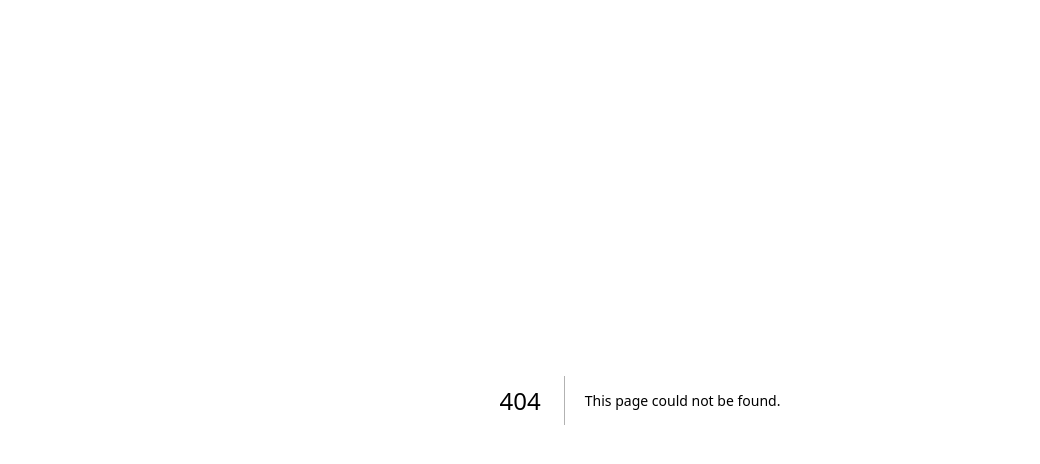
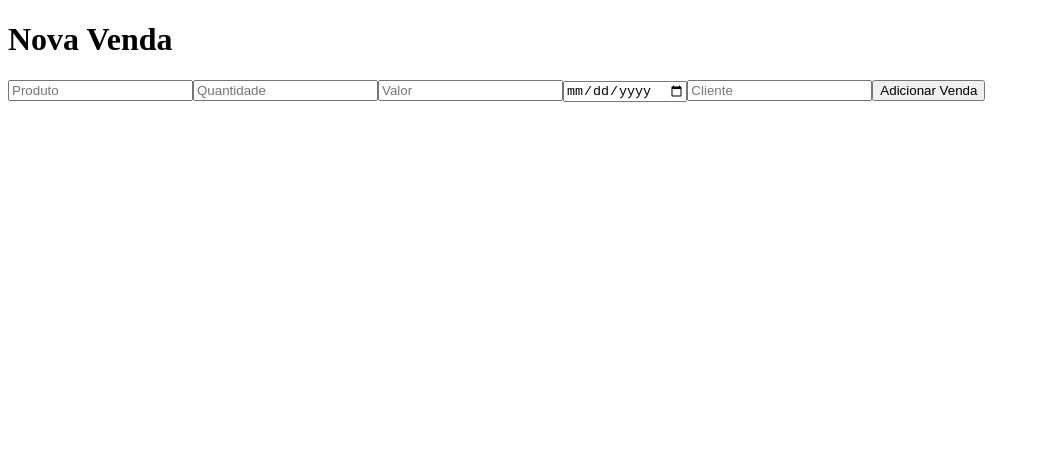
Before and after one commit to rsilvamedeiros/delivery-management, a Next.js app: page /vendas/nova in a window 1280 px wide. Before the commit this address had no page. Shown: the top 464 px of the page, without its empty margins (0-1040 px from the left). Built offline with nearby package versions, Linux system fonts and the light colour scheme.

Commit message:
Nova page para permitir a criação de uma nova venda

```diff
--- /dev/null
+++ b/pages/vendas/nova.js
@@ -0,0 +1,77 @@
+import { useState } from "react";
+import axios from "axios";
+import { useRouter } from "next/router";
+
+export default function NovaVenda() {
+  const [form, setForm] = useState({
+    produto: "",
+    quantidade: "",
+    valor: "",
+    dataVenda: "",
+    cliente: "",
+  });
+
+  const router = useRouter();
+
+  const handleChange = (e) => {
+    const { name, value } = e.target;
+    setForm((prevForm) => ({
+      ...prevForm,
+      [name]: value,
+    }));
+  };
+
+  const handleSubmit = async (e) => {
+    e.preventDefault();
+    try {
+      await axios.post("/api/vendas", form);
+      router.push("/vendas");
+    } catch (error) {
+      console.error(error);
+    }
+  };
+
+  return (
+    <div>
+      <h1>Nova Venda</h1>
+      <form onSubmit={handleSubmit}>
+        <input
+          type="text"
+          name="produto"
+          placeholder="Produto"
+          value={form.produto}
+          onChange={handleChange}
+        />
+        <input
+          type="number"
+          name="quantidade"
+          placeholder="Quantidade"
+          value={form.quantidade}
+          onChange={handleChange}
+        />
+        <input
+          type="number"
+          name="valor"
+          placeholder="Valor"
+          value={form.valor}
+          onChange={handleChange}
+        />
+        <input
+          type="date"
+          name="dataVenda"
+          placeholder="Data de Venda"
+          value={form.dataVenda}
+          onChange={handleChange}
+        />
+        <input
+          type="text"
+          name="cliente"
+          placeholder="Cliente"
+          value={form.cliente}
+          onChange={handleChange}
+        />
+        <button type="submit">Adicionar Venda</button>
+      </form>
+    </div>
+  );
+}
```
